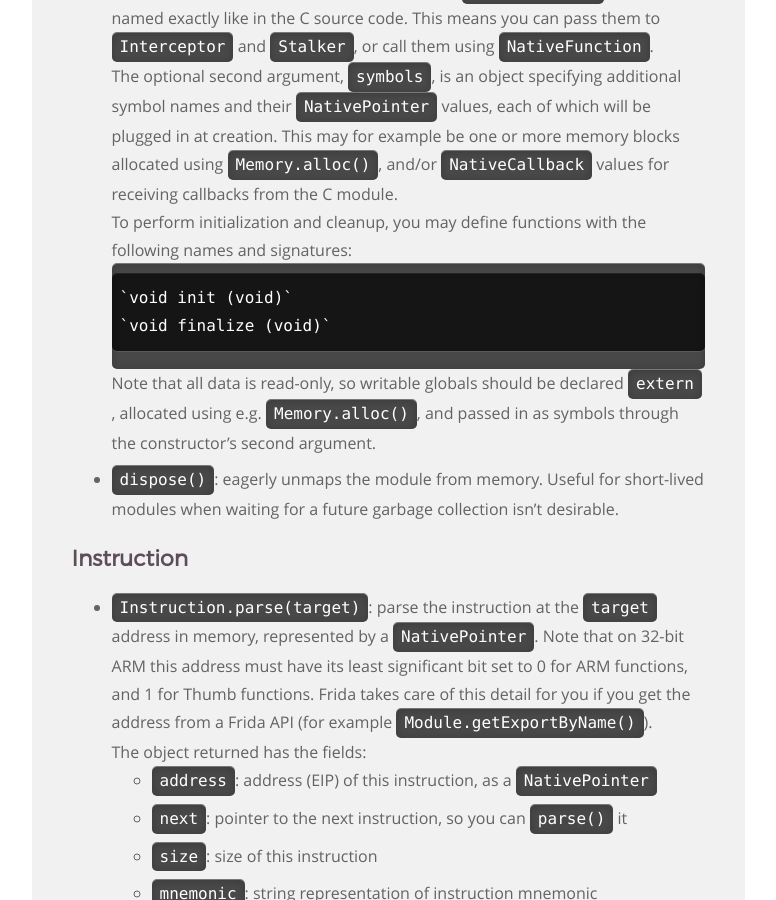
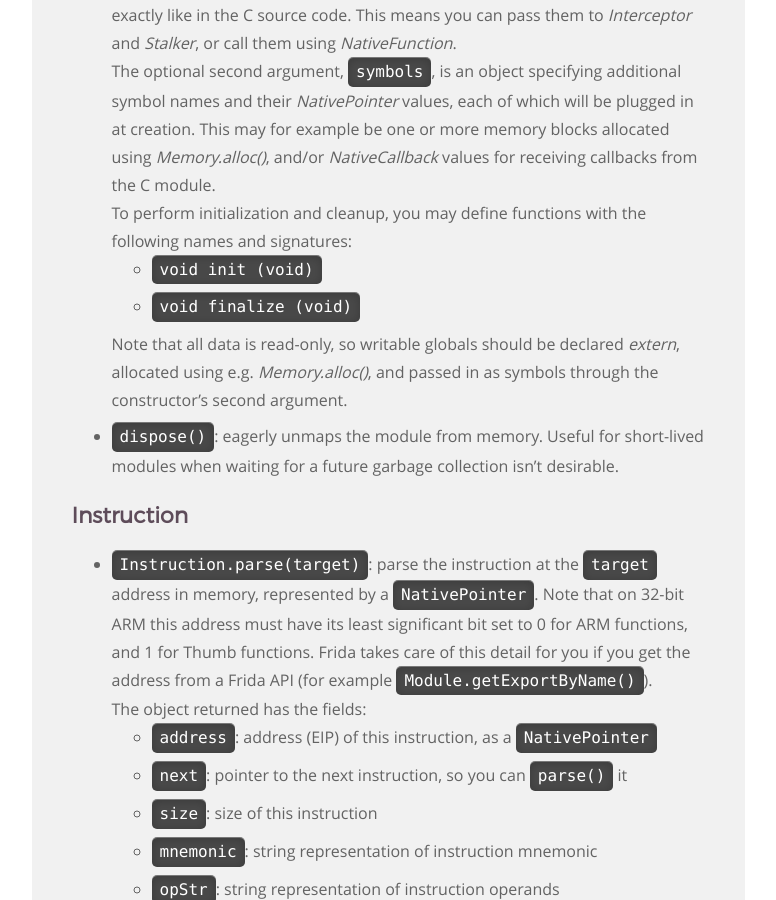
Before and after one commit to frida/frida-website, a Jekyll site: the page built from _docs/javascript-api.md, in a window 1280 px wide and 900 px high, scrolled down 44542 px. Shown: the whole window, without its empty margins (364-1140 px from the left). Built offline with Jekyll 4.4.1, drawn with Linux system fonts in a browser that asks for light colours.

Commit message:
Improve formatting of the CModule docs

```diff
--- a/_docs/javascript-api.md
+++ b/_docs/javascript-api.md
@@ -1796,28 +1796,28 @@ Interceptor.attach(f, {
 +   `new CModule(source[, symbols])`: compiles C `source` code string to machine
     code, straight to memory.
 
-    Useful for implementing hot callbacks, e.g. for `Interceptor` and `Stalker`,
+    Useful for implementing hot callbacks, e.g. for *Interceptor* and *Stalker*,
     but also useful when needing to start new threads in order to call functions
     in a tight loop, e.g. for fuzzing purposes.
 
-    Global functions are automatically exported as `NativePointer` properties
+    Global functions are automatically exported as *NativePointer* properties
     named exactly like in the C source code. This means you can pass them to
-    `Interceptor` and `Stalker`, or call them using `NativeFunction`.
+    *Interceptor* and *Stalker*, or call them using *NativeFunction*.
 
     The optional second argument, `symbols`, is an object specifying additional
-    symbol names and their `NativePointer` values, each of which will be plugged
+    symbol names and their *NativePointer* values, each of which will be plugged
     in at creation. This may for example be one or more memory blocks allocated
-    using `Memory.alloc()`, and/or `NativeCallback` values for receiving
+    using *Memory.alloc()*, and/or *NativeCallback* values for receiving
     callbacks from the C module.
 
     To perform initialization and cleanup, you may define functions with the
     following names and signatures:
 
-        `void init (void)`
-        `void finalize (void)`
+    -   `void init (void)`
+    -   `void finalize (void)`
 
     Note that all data is read-only, so writable globals should be declared
-    `extern`, allocated using e.g. `Memory.alloc()`, and passed in as symbols
+    *extern*, allocated using e.g. *Memory.alloc()*, and passed in as symbols
     through the constructor's second argument.
 
 -   `dispose()`: eagerly unmaps the module from memory. Useful for short-lived
```
